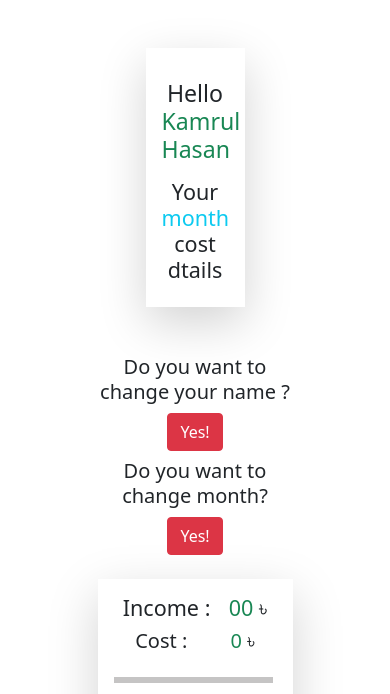
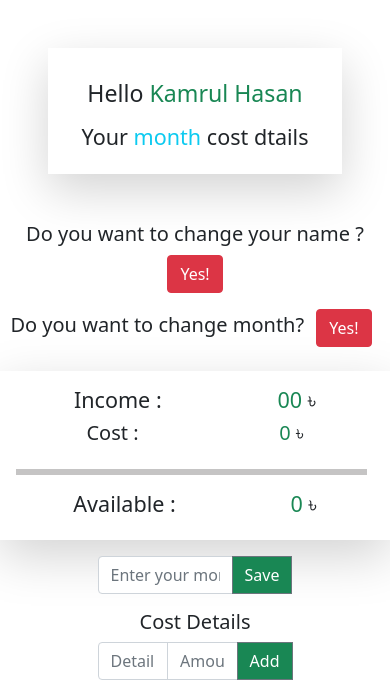
Before and after one commit to kamrul-hasan01/Monthly-cost-dtails, a plain HTML site: page index.html in a window 390 px wide. Shown: the top 694 px of the page. Drawn offline with nearby package versions, Linux system fonts and the light colour scheme.

Commit message:
responsive

```diff
--- a/index.html
+++ b/index.html
@@ -21,9 +21,9 @@
 
 <body>
     <main>
-        <section class="lg-container">
-            <div class="lg-container">
-                <div class="w-50 mx-auto">
+        <section class=" col-lg-6 col-md-6 col-12 mx-auto">
+            <div class="">
+                <div class=" mx-auto">
                     <div class="shadow-lg p-3 m-5">
                         <h3 class="text-center my-3">
 
@@ -82,9 +82,9 @@
 
 
 
-        <section class="text-center my-3">
+        <section class="text-center my-3 col-lg-6 col-8 mx-auto">
 
-            <div class="input-group mb-3 w-25 mx-auto">
+            <div class="input-group mb-3 w-75 mx-auto ">
                 <input type="text" class="form-control d-inline w-25" placeholder="Enter your monthly income"
                     aria-label="Recipient's username" aria-describedby="button-addon2" id="monthly-income-input">
                 <button class="btn btn-outline-secondary btn-success text-white" type="button" id="save-button"
@@ -106,9 +106,9 @@
         <!-- input cost  -->
         <h5 class="text-center mb-0">Cost Details</h5>
 
-        <section class="d-flex justify-content-center my-2">
+        <section class="d-flex justify-content-center my-2 col-lg-6 col-8 mx-auto">
 
-            <div class="input-group w-25">
+            <div class="input-group w-75">
 
                 <input type="text" id="cost-dtails" class="form-control" placeholder="Details">
                 <input type="text" id="cost-amount" class="form-control" placeholder="Amount">
```
Also changed, not shown: test.js (deleted, +0 -13 lines).
